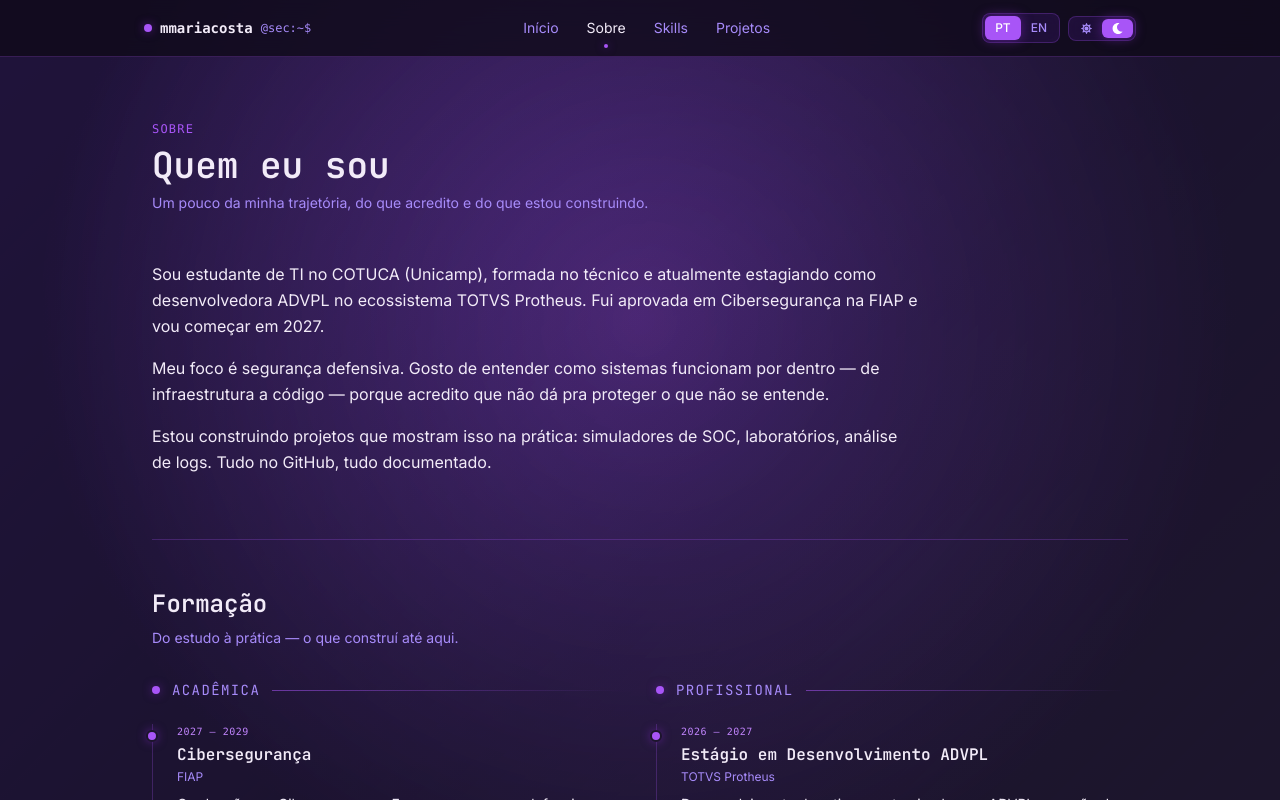
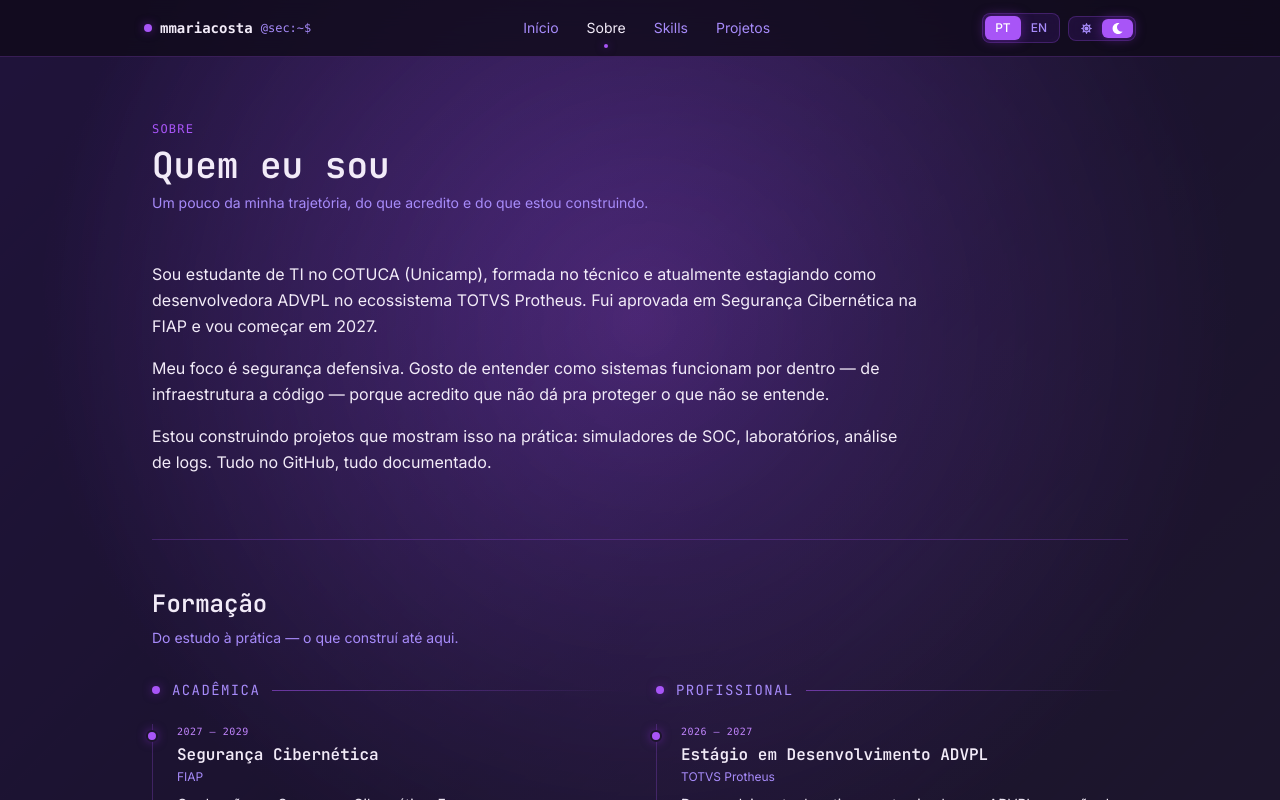
Before and after one commit to mmariaCosta/mmariacosta, a React (Vite) app: page /sobre in a window 1280 px wide. Shown: the top 800 px of the page. Built offline with nearby package versions, Linux system fonts and the light colour scheme.

Commit message:
nome curso

```diff
--- a/index.html
+++ b/index.html
@@ -9,10 +9,10 @@
   <link rel="apple-touch-icon" href="/favicon.png" />
 
   <!-- Título e descrição -->
-  <title>Maria Costa · Desenvolvedora ADVPL e Cibersegurança</title>
+  <title>Maria Costa · Desenvolvedora ADVPL e Segurança Cibernética</title>
   <meta
     name="description"
-    content="Portfólio de Maria Costa — desenvolvedora ADVPL em transição para cibersegurança. Projetos de Blue Team, labs de SOC e análise de logs."
+    content="Portfólio de Maria Costa — desenvolvedora ADVPL em transição para Segurança Cibernética. Projetos de Blue Team, labs de SOC e análise de logs."
   />
   <meta name="author" content="Maria Costa" />
   <meta name="theme-color" content="#0a0613" />
@@ -20,7 +20,7 @@
   <!-- Open Graph (LinkedIn, Facebook, WhatsApp) -->
   <meta property="og:type" content="website" />
   <meta property="og:url" content="https://mmariacosta.vercel.app/" />
-  <meta property="og:title" content="Maria Costa · Desenvolvedora ADVPL e Cibersegurança" />
+  <meta property="og:title" content="Maria Costa · Desenvolvedora ADVPL e Segurança Cibernética" />
   <meta
     property="og:description"
     content="Portfólio com projetos de Blue Team, labs de SOC e análise de logs. Desenvolvedora ADVPL em transição para segurança defensiva."
@@ -33,7 +33,7 @@
 
   <!-- Twitter Card -->
   <meta name="twitter:card" content="summary_large_image" />
-  <meta name="twitter:title" content="Maria Costa · Desenvolvedora ADVPL e Cibersegurança" />
+  <meta name="twitter:title" content="Maria Costa · Desenvolvedora ADVPL e Segurança Cibernética" />
   <meta
     name="twitter:description"
     content="Portfólio com projetos de Blue Team, labs de SOC e análise de logs."
--- a/public/data/education.json
+++ b/public/data/education.json
@@ -3,7 +3,7 @@
     {
       "id": "fiap",
       "title": {
-        "pt": "FIAP — Cibersegurança",
+        "pt": "FIAP — Segurança Cibernética",
         "en": "FIAP — Cybersecurity"
       },
       "place": {
--- a/public/data/i18n/pt.json
+++ b/public/data/i18n/pt.json
@@ -78,7 +78,7 @@
     "eyebrow": "Cyber",
     "title": "Laboratório e prática",
     "subtitle": "O que estou construindo, quebrando e documentando.",
-    "intro": "Este é o meu espaço de estudos em cibersegurança, onde registro desafios, experimentos, anotações e exercícios práticos.",
+    "intro": "Este é o meu espaço de estudos em Segurança Cibernética, onde registro desafios, experimentos, anotações e exercícios práticos.",
     "featured": "destaque",
     "filterLabel": "filtrar",
     "currentYear": "atual",
--- a/public/data/profile.json
+++ b/public/data/profile.json
@@ -45,9 +45,9 @@
 
   "bio": {
     "pt": [
-      "Sou Maria Costa, estudante de Cibersegurança com base técnica em programação e infraestrutura. Vim do ensino médio integrado ao técnico em Informática pelo Cotuca (Unicamp), e em 2027 inicio a graduação em Cibersegurança pela FIAP.",
+      "Sou Maria Costa, estudante de Segurança Cibernética com base técnica em programação e infraestrutura. Vim do ensino médio integrado ao técnico em Informática pelo Cotuca (Unicamp), e em 2027 inicio a graduação em Segurança Cibernética pela FIAP.",
       "Segurança não é sobre ferramentas, é sobre pensamento sistêmico. Entender a raiz da falha, questionar o óbvio e construir defesas que resistam por arquitetura — não por sorte.",
-      "Maria Costa. Estudante de Cibersegurança com base técnica em programação e infraestrutura. Formada pelo ensino médio integrado ao técnico em Informática pelo Cotuca (Unicamp). Em 2027, inicio a graduação em Cibersegurança pela FIAP."
+      "Maria Costa. Estudante de Segurança Cibernética com base técnica em programação e infraestrutura. Formada pelo ensino médio integrado ao técnico em Informática pelo Cotuca (Unicamp). Em 2027, inicio a graduação em Segurança Cibernética pela FIAP."
     ],
     "en": [
       "I am Maria Costa, a Cybersecurity student with a technical background in programming and infrastructure. I came from the technical high school program at Cotuca (Unicamp), and in 2027 I start my degree in Cybersecurity at FIAP.",
--- a/public/data/services.json
+++ b/public/data/services.json
@@ -72,7 +72,7 @@
         "en": "Mentoring for Beginners"
       },
       "desc": {
-        "pt": "Acompanhamento para quem está começando em cibersegurança — trilha, dúvidas e projetos guiados.",
+        "pt": "Acompanhamento para quem está começando em Segurança Cibernética — trilha, dúvidas e projetos guiados.",
         "en": "Guidance for those starting in cybersecurity — roadmap, questions and guided projects."
       },
       "bullets": {
--- a/src/pages/Home.jsx
+++ b/src/pages/Home.jsx
@@ -30,7 +30,7 @@ const PERFIL = {
     en: 'Hi, I am',
   },
   role: {
-    pt: 'Desenvolvedora · Estudante de Cibersegurança (FIAP 2027)',
+    pt: 'Desenvolvedora · Estudante de Segurança Cibernética (FIAP 2027)',
     en: 'Developer · Cybersecurity Student (FIAP 2027)',
   },
   bioShort: {
--- a/src/pages/Sobre.jsx
+++ b/src/pages/Sobre.jsx
@@ -7,7 +7,7 @@ import { pickText } from '../utils/pickText';
    ========================================================= */
 const BIO = {
   pt: [
-    'Sou estudante de TI no COTUCA (Unicamp), formada no técnico e atualmente estagiando como desenvolvedora ADVPL no ecossistema TOTVS Protheus. Fui aprovada em Cibersegurança na FIAP e vou começar em 2027.',
+    'Sou estudante de TI no COTUCA (Unicamp), formada no técnico e atualmente estagiando como desenvolvedora ADVPL no ecossistema TOTVS Protheus. Fui aprovada em Segurança Cibernética na FIAP e vou começar em 2027.',
     'Meu foco é segurança defensiva. Gosto de entender como sistemas funcionam por dentro — de infraestrutura a código — porque acredito que não dá pra proteger o que não se entende.',
     'Estou construindo projetos que mostram isso na prática: simuladores de SOC, laboratórios, análise de logs. Tudo no GitHub, tudo documentado.',
   ],
@@ -20,11 +20,11 @@ const BIO = {
 
 const ACADEMIC = [
   {
-    title: { pt: 'Cibersegurança', en: 'Cybersecurity' },
+    title: { pt: 'Segurança Cibernética', en: 'Cybersecurity' },
     place: { pt: 'FIAP', en: 'FIAP' },
     period: { pt: '2027 — 2029', en: '2027 — 2029' },
     desc: {
-      pt: 'Graduação em Cibersegurança. Foco em segurança defensiva, análise de ameaças, resposta a incidentes e infraestrutura.',
+      pt: 'Graduação em Segurança Cibernética. Foco em segurança defensiva, análise de ameaças, resposta a incidentes e infraestrutura.',
       en: 'Cybersecurity degree. Focus on defensive security, threat analysis, incident response, and infrastructure.',
     },
     tags: ['Blue Team', 'SOC', 'Threat Intel'],
```
Also changed, not shown: deepseek_xml_20261009_6a04a5 copy 3.svg, 1 other file (tests, documents, lock files or other folders).
